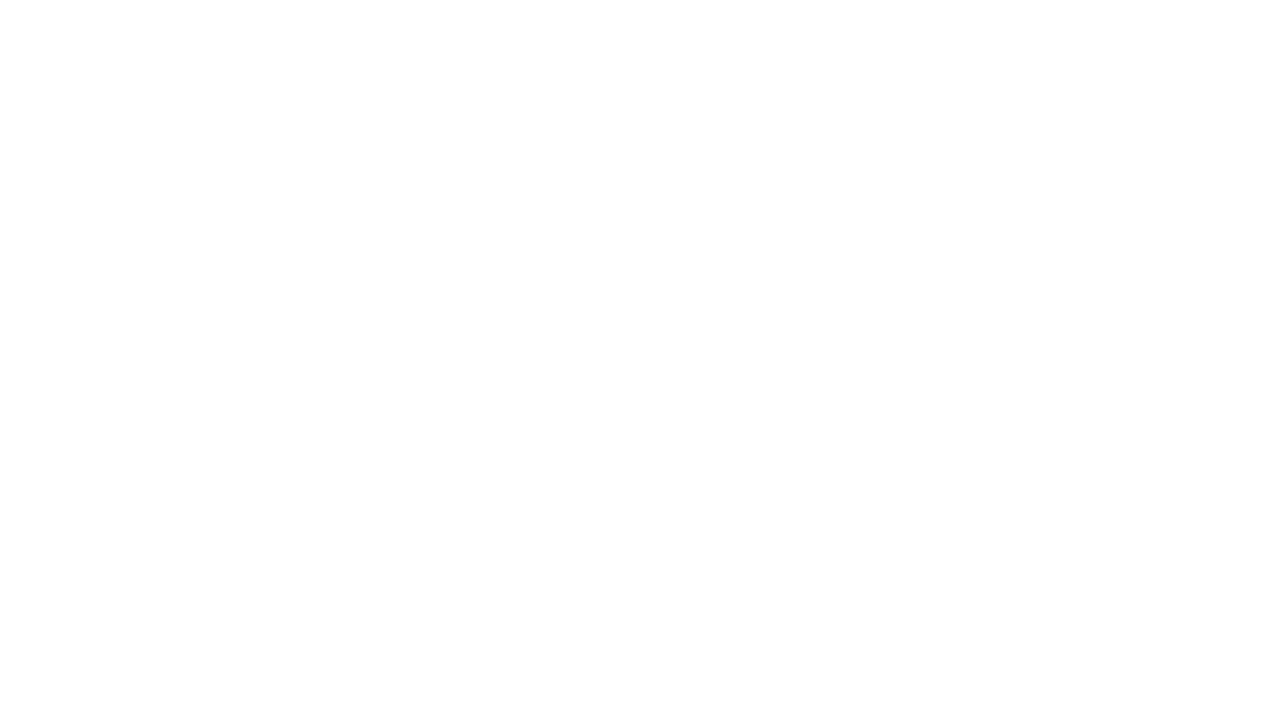
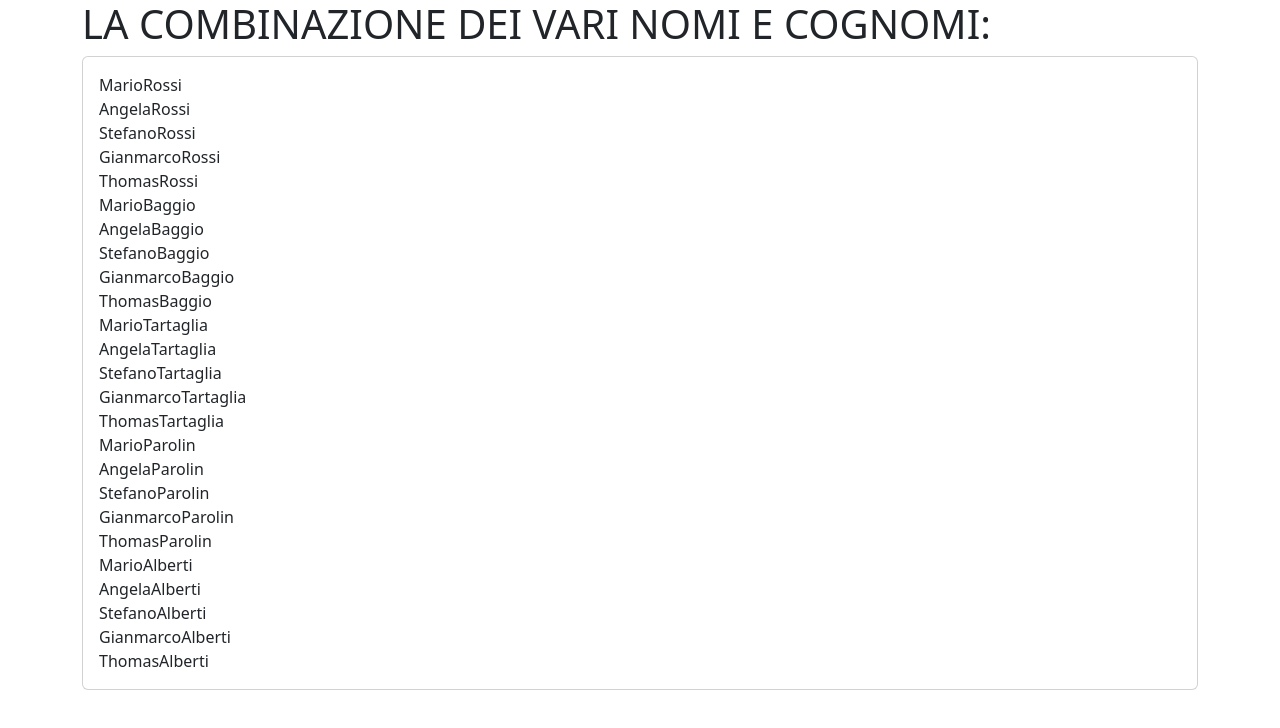
Before and after one commit to TartagliaFilippo/js-jsnacks-blocco-2, a plain HTML site: page JSnack2/index.html in a window 1280 px wide. Drawn offline with nearby package versions, Linux system fonts and the light colour scheme.

Commit message:
Feat solution on screen

```diff
--- a/JSnack2/index.html
+++ b/JSnack2/index.html
@@ -18,5 +18,14 @@
     <!-- JS -->
     <script src="./js/main.js" type="text/javascript" defer></script>
   </head>
-  <body></body>
+  <body>
+    <div class="container">
+      <h1>LA COMBINAZIONE DEI VARI NOMI E COGNOMI:</h1>
+      <div class="card">
+        <div class="card-body">
+          <span id="name-surname"></span>
+        </div>
+      </div>
+    </div>
+  </body>
 </html>
--- a/JSnack2/js/main.js
+++ b/JSnack2/js/main.js
@@ -1,6 +1,9 @@
 // CREO 2 LISTE DI ELMENTI
 const listSurname = ["Rossi", "Baggio", "Tartaglia", "Parolin", "Alberti"];
 const listName = ["Mario", "Angela", "Stefano", "Gianmarco", "Thomas"];
+
+// LA MIA VARIABILE A SCHERMO
+const nameSurname = document.getElementById("name-surname");
 
 // CREO UNA VARIABILE CHE MI VA A CREARE LE VARIE COMBINAZIONI
 let surnameName;
@@ -10,6 +13,8 @@ for (let i = 0; i < listSurname.length; i++) {
   for (let j = 0; j < listName.length; j++) {
     surnameName = listName[j] + listSurname[i];
     console.log(surnameName);
+
+    nameSurname.innerHTML += surnameName + ` </br>`;
   }
   // surnameName = listName[0] + listSurname[i];
   // console.log(surnameName);
```
